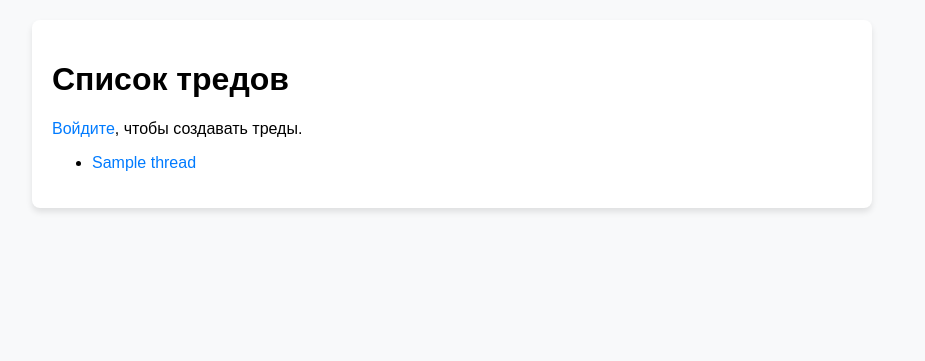
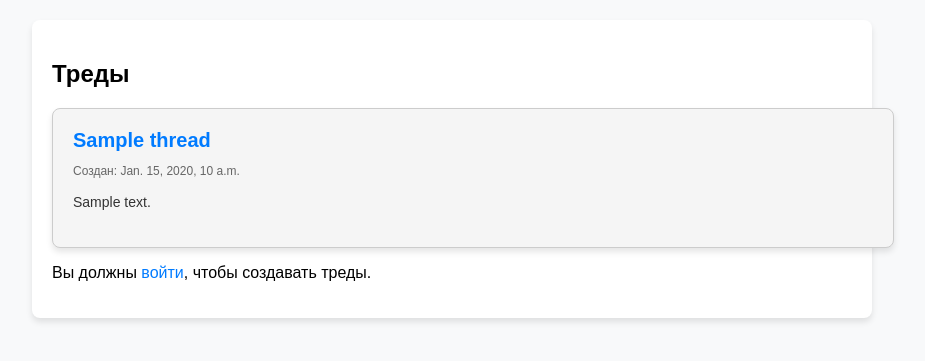
Before and after one commit to misha56803/AMICHAN_rep, a Django app: page / in a window 1280 px wide. Shown: the part 96-457 px from the top of the page, without its empty margins (188-1113 px from the left). Run offline with Django 5.2, Linux system fonts and the light colour scheme; tables that the repository leaves empty hold one stand-in row (values such as "Sample post").

Commit message:
Настроил стили на странице создания треда, отображение тредов на главной странице сверху вниз

```diff
--- a/fivechan/static/css/styles.css
+++ b/fivechan/static/css/styles.css
@@ -115,3 +115,84 @@ a:hover {
 .comment-form h3 {
     margin-bottom: 10px;
 }
+
+/* Секция тредов */
+.threads {
+    display: flex;
+    flex-direction: column;
+    gap: 20px; /* Расстояние между блоками */
+    margin-top: 20px;
+}
+
+/* Блок треда */
+.thread-block {
+    background-color: #f5f5f5;
+    border: 1px solid #ccc;
+    border-radius: 8px;
+    padding: 20px;
+    width: 100%; /* Занимает всю ширину контейнера */
+    box-shadow: 0 4px 6px rgba(0, 0, 0, 0.1);
+    transition: transform 0.2s, box-shadow 0.2s;
+}
+
+.thread-block:hover {
+    transform: translateY(-5px);
+    box-shadow: 0 8px 12px rgba(0, 0, 0, 0.2);
+}
+
+/* Заголовок треда */
+.thread-title {
+    font-size: 20px;
+    color: #007BFF;
+    margin: 0 0 10px 0;
+}
+
+.thread-title:hover {
+    text-decoration: underline;
+}
+
+/* Дата треда */
+.thread-date {
+    font-size: 12px;
+    color: #666;
+    margin-bottom: 10px;
+}
+
+/* Краткое содержание треда */
+.thread-content {
+    font-size: 14px;
+    color: #333;
+    line-height: 1.5;
+}
+
+/* Форма создания треда */
+.auth-form {
+    max-width: 400px;
+    margin: 20px auto;
+    padding: 20px;
+    border: 1px solid #ccc;
+    border-radius: 8px;
+    background-color: #f9f9f9;
+    box-shadow: 0 4px 6px rgba(0, 0, 0, 0.1);
+    text-align: center;
+}
+
+.auth-form h2 {
+    margin-bottom: 20px;
+    font-size: 24px;
+    color: #333;
+}
+
+.auth-form form {
+    margin-bottom: 15px;
+}
+
+.auth-form form .btn {
+    width: 100%;
+}
+
+.auth-form p {
+    font-size: 14px;
+    color: #666;
+    margin-top: 10px;
+}
--- a/fivechan/templates/main_page.html
+++ b/fivechan/templates/main_page.html
@@ -3,19 +3,23 @@
 {% block title %}Главная{% endblock %}
 
 {% block content %}
-<h1>Список тредов</h1>
+<h2>Треды</h2>
+
+<div class="threads">
+    {% for thread in threads %}
+    <div class="thread-block">
+        <a href="{% url 'thread_detail' thread.id %}">
+            <h3 class="thread-title">{{ thread.title }}</h3>
+        </a>
+        <p class="thread-date">Создан: {{ thread.created_at }}</p>
+        <p class="thread-content">{{ thread.content|truncatechars:200 }}</p>
+    </div>
+    {% endfor %}
+</div>
 
 {% if user.is_authenticated %}
-    <a href="{% url 'create_thread' %}" style="display: inline-block; margin-bottom: 20px; padding: 10px 20px; background-color: #007BFF; color: white; text-decoration: none; border-radius: 5px;">Создать новый тред</a>
+<a href="{% url 'create_thread' %}" class="btn">Создать новый тред</a>
 {% else %}
-    <p><a href="{% url 'login' %}">Войдите</a>, чтобы создавать треды.</p>
+<p>Вы должны <a href="{% url 'login' %}">войти</a>, чтобы создавать треды.</p>
 {% endif %}
-
-<ul>
-    {% for thread in threads %}
-        <li>
-            <a href="{% url 'thread_detail' thread.id %}">{{ thread.title }}</a>
-        </li>
-    {% endfor %}
-</ul>
 {% endblock %}
```
Also changed, not shown: fivechan/forum/templates/forum/create_thread.html (+15 -6 lines).
